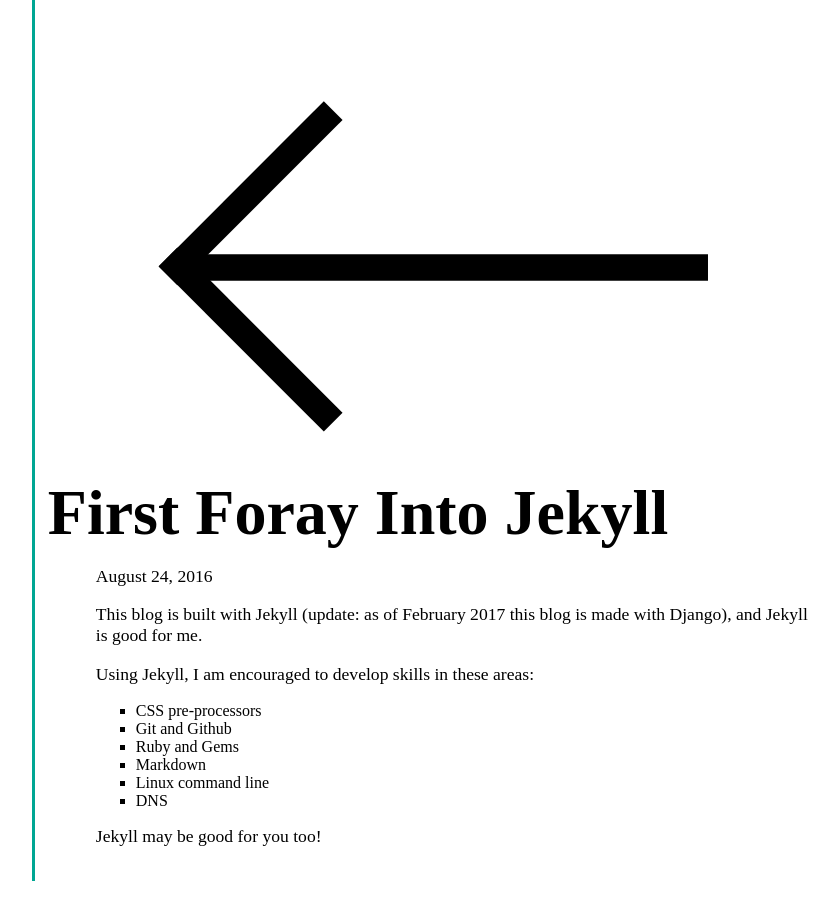
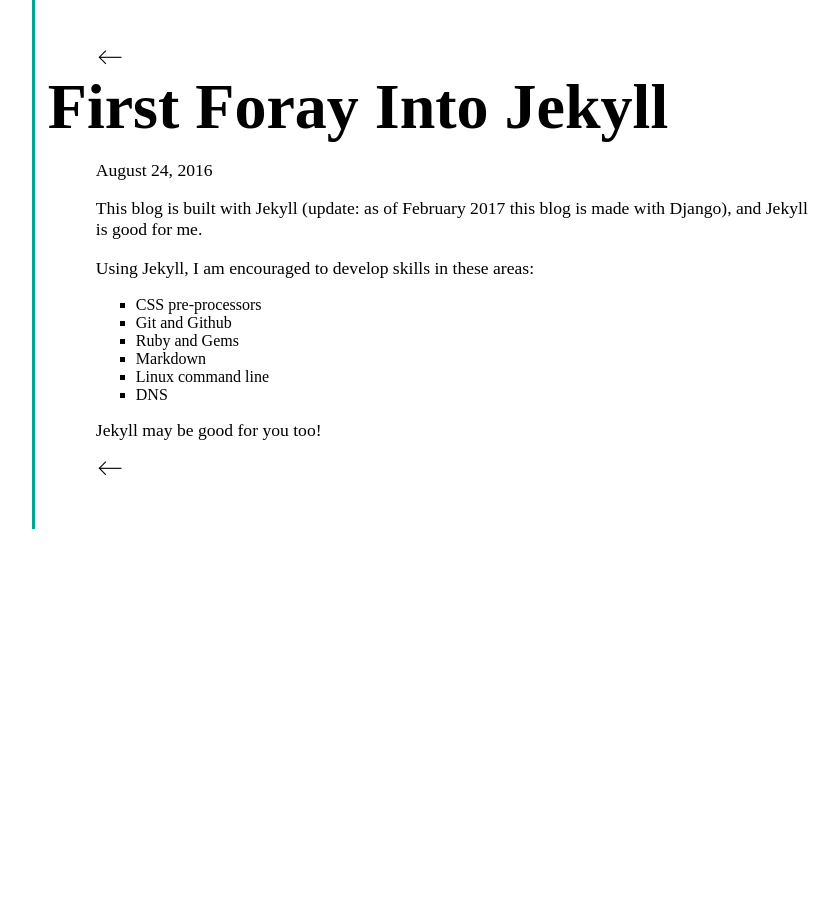
Before and after one commit to cssidy/personal-site, a Jekyll site: the page built from _posts/2016-08-24-First-Foray-Into-Jekyll.md, in a window 1280 px wide. Shown: the whole page, without its empty margins (208-1047 px from the left). Built offline with Jekyll 4.4.1, drawn with Linux system fonts in a browser that asks for light colours; some web fonts are replaced.

Commit message:
post styles

```diff
--- a/_layouts/post.html
+++ b/_layouts/post.html
@@ -8,4 +8,5 @@ layout: layout
     <h1>{{ page.title }}</h1>
     <p>{{ page.date | date: "%B %e, %Y" }}</p>
     {{ content }}
+    <a href="/writings.html"><img src="/assets/icons/left-arrow.svg" class="left_arrow" alt="Return"></a>
 </div>
--- a/assets/css/base.css
+++ b/assets/css/base.css
@@ -108,7 +108,7 @@ a:focus {
 }
 
 .left_arrow {
-	width: 30px;
+	width: 30px !important;
 }
 
 landing-page {
@@ -134,7 +134,7 @@ ul li {
 	margin: 0 auto;
 	font-family: 'Average Sans', serif;
 	border-left: 3px solid #00a693;
-	padding: 3rem 1rem 1rem 3.8rem;
+	padding: 3rem 1rem 3rem 3.8rem;
 }
 
 .post h2 {
```
